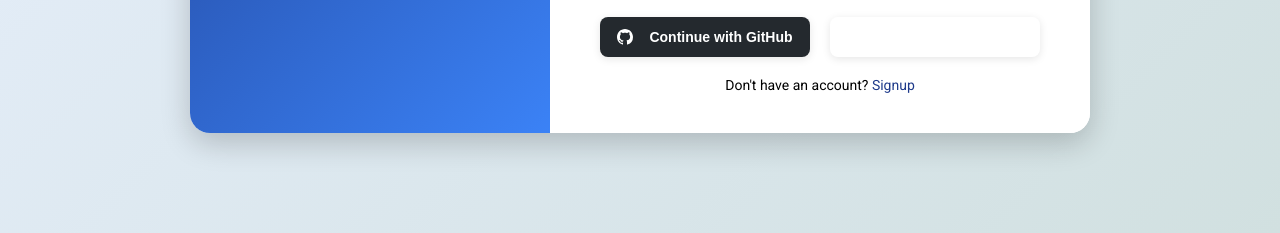
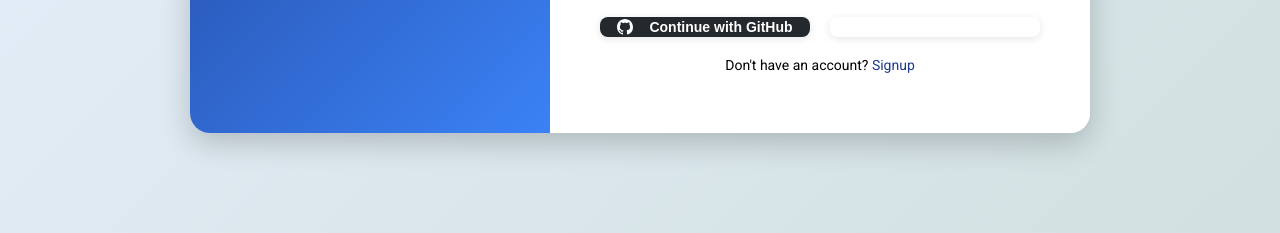
Before and after one commit to dramaclub07/BookStore-Frontend, a website: page pages/login.html in a window 1280 px wide. Shown: the part 567-800 px from the top of the page. Drawn offline with nearby package versions, Linux system fonts and the light colour scheme.

Commit message:
[Priyanshu] ADD; Updated padding of github button

```diff
--- a/styles/login.css
+++ b/styles/login.css
@@ -443,7 +443,7 @@ label {
 .btn-social {
     flex: 1;
     min-width: 120px;
-    padding: 12px; /* Adjusted padding for consistency */
+
     border: none;
     border-radius: 8px;
     cursor: pointer;
```
Also changed, not shown: 1 other file.
